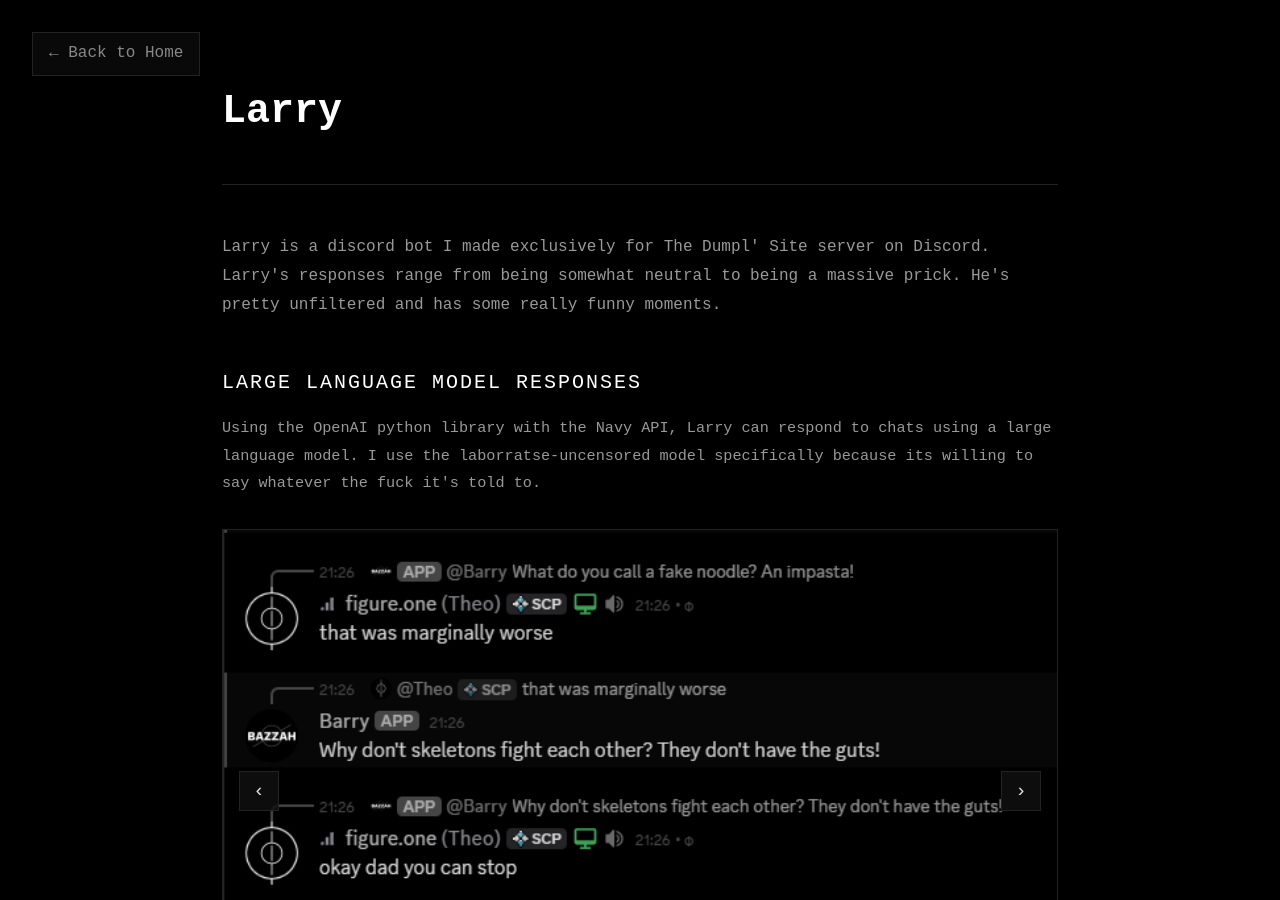
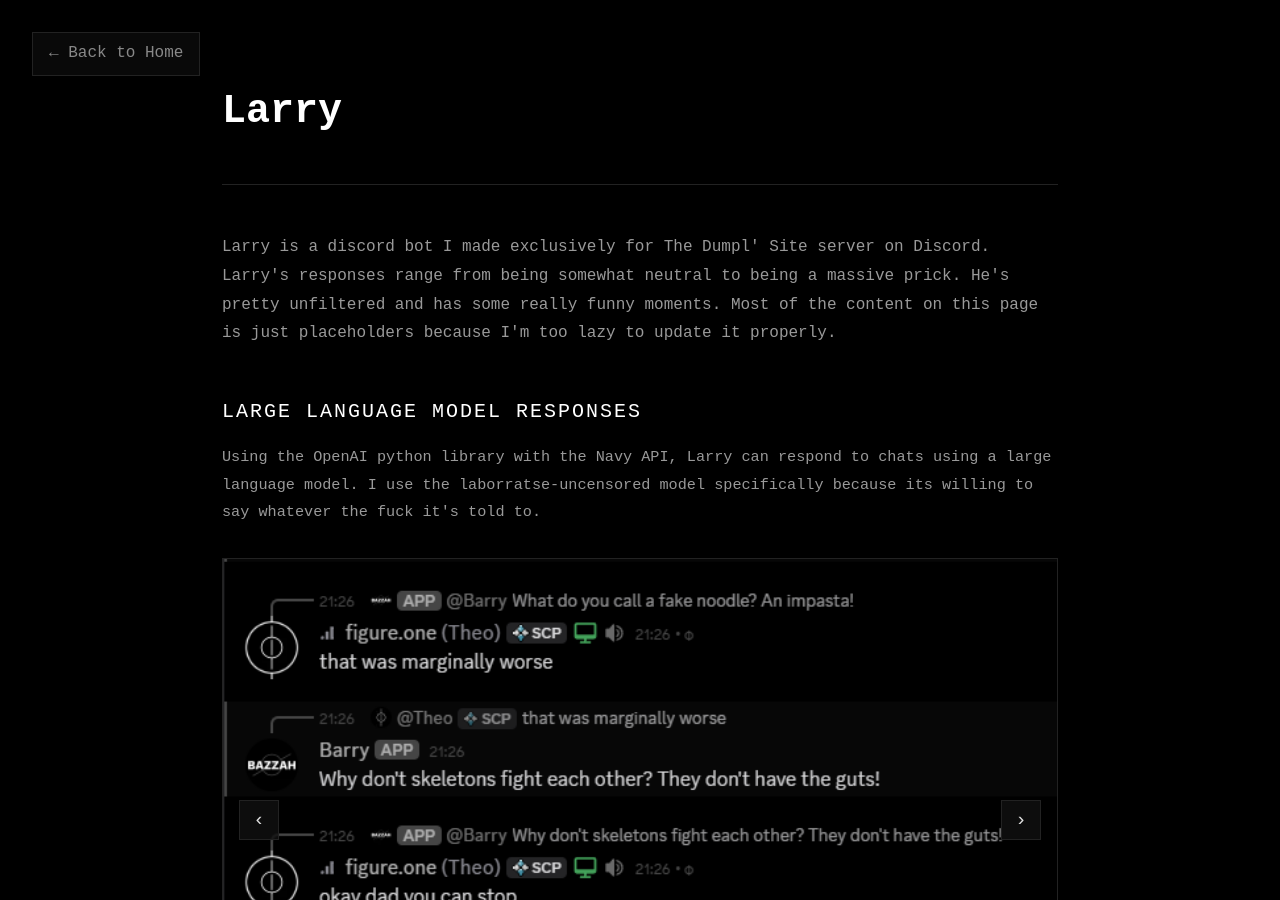
Before and after one commit to Figure-One/figure-one.github.io, a Jekyll site: the page built from page fronts/larry.md, in a window 1280 px wide and 900 px high. Built offline with Jekyll 4.4.1, drawn with Linux system fonts in a browser that asks for light colours; some web fonts are replaced.

Commit message:
added a placeholder note
“why not just replace the placeholders with actual content?”
fuck that im too lazy

```diff
--- a/_layouts/larry.html
+++ b/_layouts/larry.html
@@ -380,6 +380,7 @@
             Larry is a discord bot I made exclusively for The Dumpl' Site server on Discord.
             Larry's responses range from being somewhat neutral to being a massive prick.
             He's pretty unfiltered and has some really funny moments.
+            Most of the content on this page is just placeholders because I'm too lazy to update it properly.
         </p>
 
         <div class="post">
```
